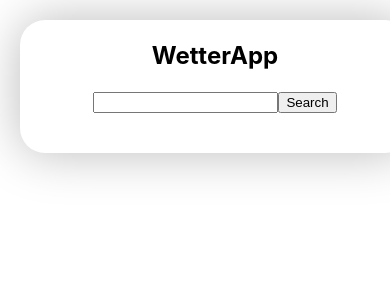
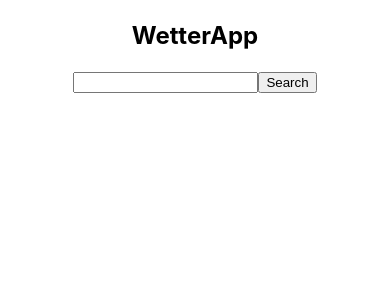
Before and after one commit to TheSmilycake/weather-app-project, a React (Create React App) app: page / in a window 390 px wide. Shown: the top 300 px of the page. Built offline with nearby package versions, Linux system fonts and the light colour scheme.

Commit message:
Add media query for responsive

```diff
--- a/src/App.css
+++ b/src/App.css
@@ -4,8 +4,15 @@
     border-radius: 25px;
     width: 100%;
     max-width: 600px;
-    min-width: 300px;
-    margin: 20px;
+    margin: 20px auto;
+}
+@media (max-width: 669px) {
+    .App {
+        margin: 0;
+        box-shadow: none;
+        border-radius: 0;
+        max-width: unset;
+    }
 }
 
 header {
@@ -36,6 +43,7 @@ h2 {
 
 .CurrentWeather {
     display: flex;
+    flex-wrap: wrap;
 }
 
 .currentTemp {
```
